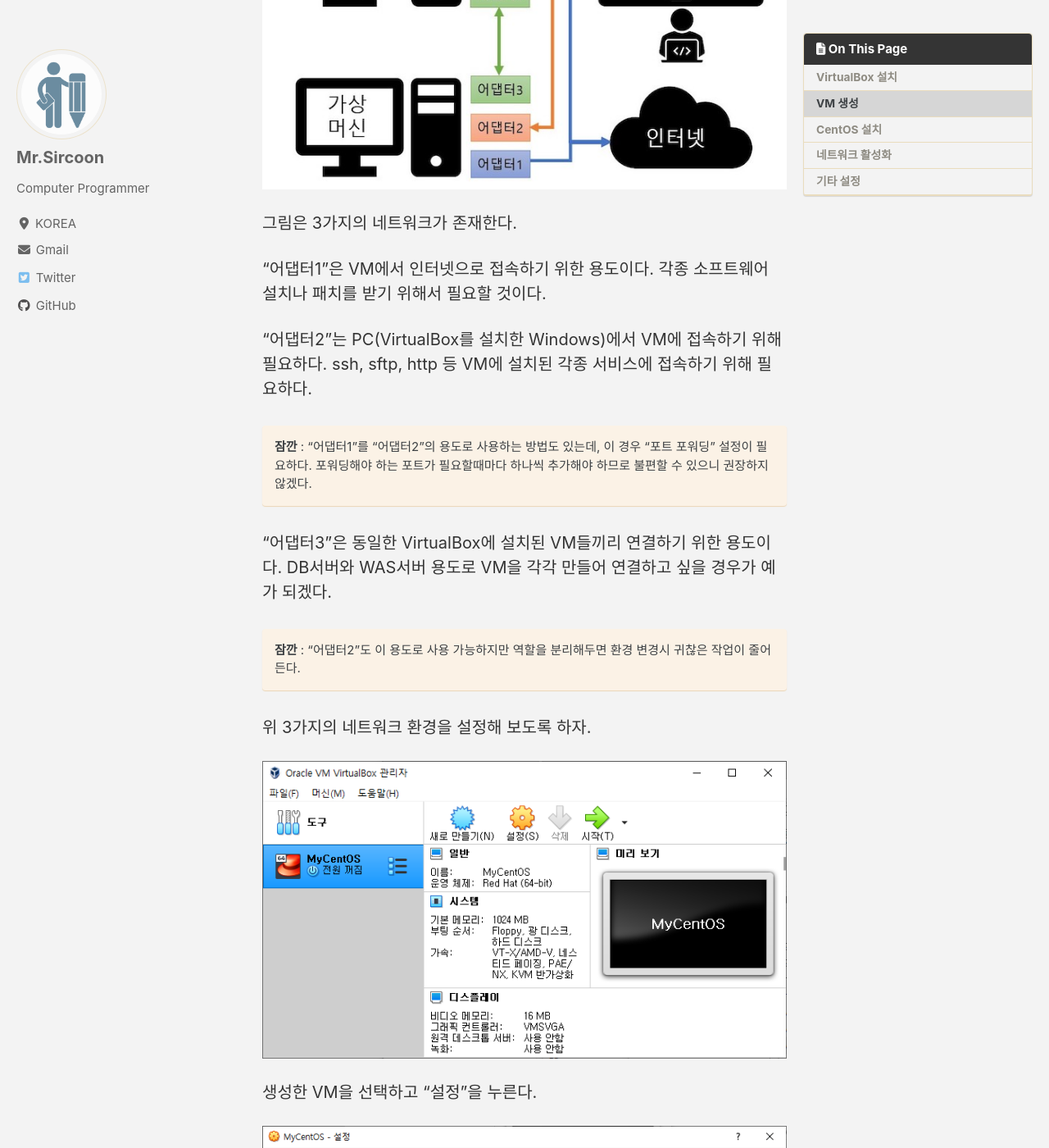
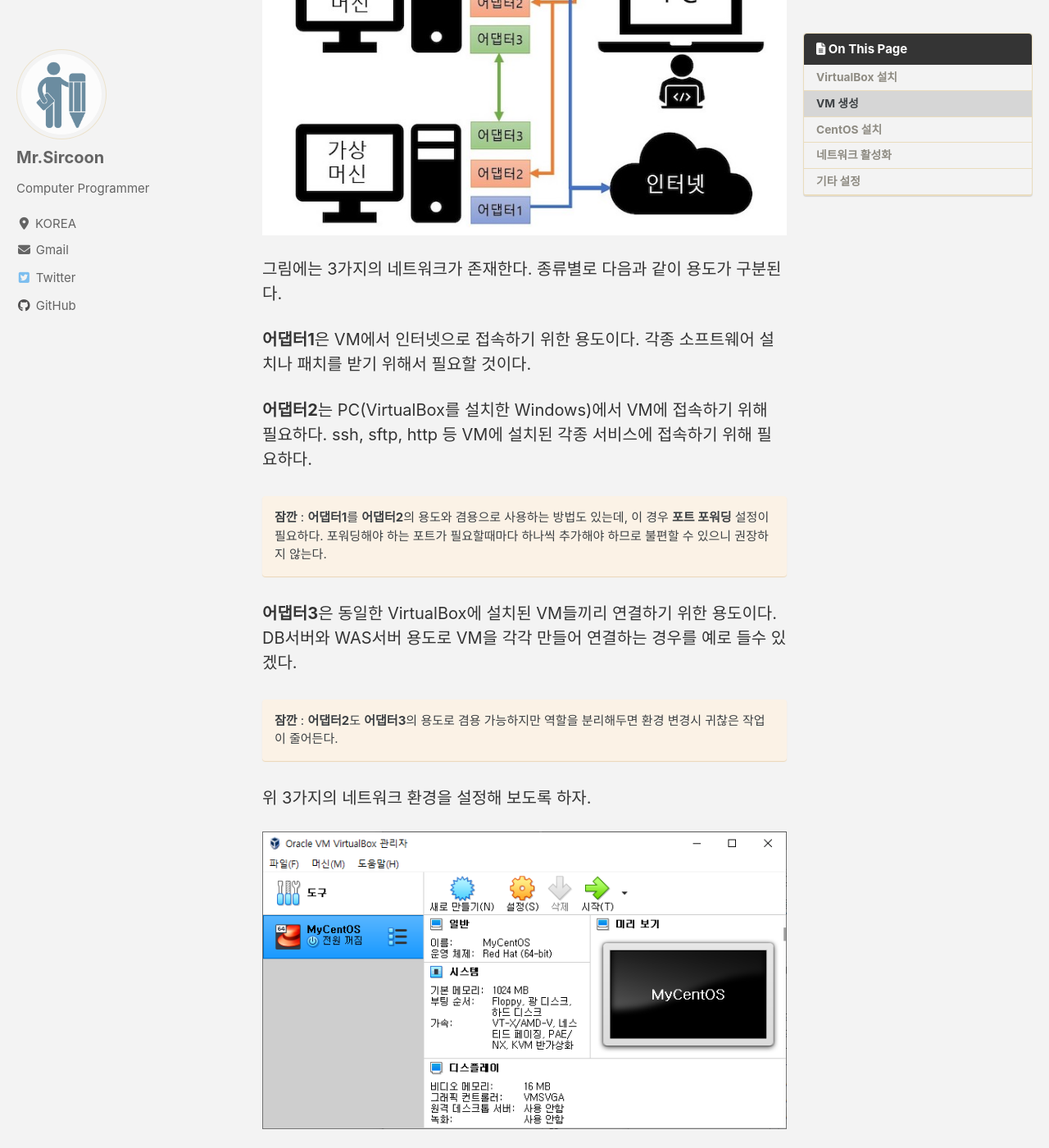
Before and after one commit to mrsoulware/mrsoulware.github.io, a Jekyll site: the page built from _posts/2020/2020-04-24-vbox-centos.md, in a window 1280 px wide and 1400 px high, scrolled down 3205 px. Shown: the whole window at 82% size. Built offline with Jekyll 4.4.1, drawn with Linux system fonts in a browser that asks for light colours; cached includes are drawn as plain includes; nearby versions of some CDN libraries; some of the changed text lies outside the part shown.

Commit message:
update post

```diff
--- a/_posts/2020/2020-04-24-vbox-centos.md
+++ b/_posts/2020/2020-04-24-vbox-centos.md
@@ -8,7 +8,9 @@
 ---
 
 리눅스에서 프로그램 개발 등을 하기 위한 용도로 개인 PC에서 VM(가상머신)으로 리눅스를 설치하는 방법을 알아보자.
+
 전체 과정은 윈도우즈 PC에 VirtualBox를 설치하고 VM(Vitual Machine)을 생성한 후 CentOS 리눅스를 설치하는 순서이다.
+현재 시점 최신버전인 VirtualBox 6.1 버전, CentOS 8 버전을 기준으로 설명하지만 이전 버전에서도 GUI 형태만 조금 차이가 있으므로 특별한 어려움은 없을 것이다.
 
 # VirtualBox 설치
 
@@ -27,19 +29,19 @@
 
 ![](/assets/images/vbox-cent1.png)
 
-처음 실행시 나타나는 화면은 위와 같은 "가이드 모드" 화면이다.
-"가이드 모드"는 단계가 상대적으로 길다.
-단계를 단축하기위해 "전문가 모드" 버튼을 누른다.
+처음 실행시 나타나는 화면은 위와 같은 **가이드 모드** 화면이다.
+**가이드 모드**는 단계가 상대적으로 길다.
+단계를 단축하기위해 **전문가 모드** 버튼을 누른다.
 
 ![](/assets/images/vbox-cent2.png)
 
-VM의 이름과 메모리 크기를 적당히 입력하고 "만들기" 버튼을 누른다.
+VM의 **이름**과 **메모리 크기**를 적당히 입력하고 **만들기** 버튼을 누른다.
 용도에 따라 차이는 있겠지만 GUI 없이 일반 서버처럼 원격접속하여 사용하는 경우에, 메모리 크기는 1024MB 정도면 불편없이 사용이 가능하다.
 
 ![](/assets/images/vbox-cent3.png)
 
-VM의 가상 디스크를 만드는 화면에서는 디스크 크기를 입력하고 역시 "만들기" 버튼을 누른다.
-여기서 동적할당은 필요시 확장되는 방식으로, PC 디스크 공간을 처음부터 차지하지 않으니 넉넉히 입력하도록 한다.
+VM의 가상 디스크를 만드는 화면에서는 디스크 크기를 입력하고 역시 **만들기** 버튼을 누른다.
+여기서 **동적할당**은 필요시 확장되는 방식으로, PC 디스크 공간을 처음부터 차지하지 않으니 넉넉히 입력하도록 한다.
 
 ![](/assets/images/vbox-cent4.png)
 
@@ -52,21 +54,23 @@
 
 ![](/assets/images/vm-network.jpg)
 
-그림은 3가지의 네트워크가 존재한다.
+그림에는 3가지의 네트워크가 존재한다.
+종류별로 다음과 같이 용도가 구분된다.
 
-"어댑터1"은 VM에서 인터넷으로 접속하기 위한 용도이다.
+**어댑터1**은 VM에서 인터넷으로 접속하기 위한 용도이다.
 각종 소프트웨어 설치나 패치를 받기 위해서 필요할 것이다.
 
-"어댑터2"는 PC(VirtualBox를 설치한 Windows)에서 VM에 접속하기 위해 필요하다.
+**어댑터2**는 PC(VirtualBox를 설치한 Windows)에서 VM에 접속하기 위해 필요하다.
 ssh, sftp, http 등 VM에 설치된 각종 서비스에 접속하기 위해 필요하다.
 
-**잠깐** : "어댑터1"를 "어댑터2"의 용도로 사용하는 방법도 있는데, 이 경우 "포트 포워딩" 설정이 필요하다. 포워딩해야 하는 포트가 필요할때마다 하나씩 추가해야 하므로 불편할 수 있으니 권장하지 않겠다.
+**잠깐** : **어댑터1**를 **어댑터2**의 용도와 겸용으로 사용하는 방법도 있는데, 이 경우 **포트 포워딩** 설정이 필요하다.
+포워딩해야 하는 포트가 필요할때마다 하나씩 추가해야 하므로 불편할 수 있으니 권장하지 않는다.
 {: .notice--warning}
 
-"어댑터3"은 동일한 VirtualBox에 설치된 VM들끼리 연결하기 위한 용도이다.
-DB서버와 WAS서버 용도로 VM을 각각 만들어 연결하고 싶을 경우가 예가 되겠다.
+**어댑터3**은 동일한 VirtualBox에 설치된 VM들끼리 연결하기 위한 용도이다.
+DB서버와 WAS서버 용도로 VM을 각각 만들어 연결하는 경우를 예로 들수 있겠다.
 
-**잠깐** : "어댑터2"도 이 용도로 사용 가능하지만 역할을 분리해두면 환경 변경시 귀찮은 작업이 줄어든다.
+**잠깐** : **어댑터2**도 **어댑터3**의 용도로 겸용 가능하지만 역할을 분리해두면 환경 변경시 귀찮은 작업이 줄어든다.
 {: .notice--warning}
 
 
@@ -74,41 +78,44 @@
 
 ![](/assets/images/vbox-cent4.png)
 
-생성한 VM을 선택하고 "설정"을 누른다.
+생성한 VM을 선택하고 **설정**을 누른다.
 
 ![](/assets/images/vbox-cent5.png)
 
-기본적으로 "어댑터1"은 "네트워크 어댑터 사용하기"가 체크되어 있고 "NAT"로 되어 있을 것이다.
-설정값이 다르다면 변경하고 "어댑터2" 탭으로 이동한다.
+기본적으로 **어댑터1**은 **네트워크 어댑터 사용하기**가 체크되어 있고 **NAT**로 되어 있을 것이다.
+설정값이 다르다면 변경하고 **어댑터2** 탭으로 이동한다.
 
 ![](/assets/images/vbox-cent6.png)
 
-"어댑터2"는 "호스트 전용 어댑터"로 변경하고 "네트워크 어댑터 사용하기"를 체크한다.
+**어댑터2**는 **호스트 전용 어댑터**로 변경하고 **네트워크 어댑터 사용하기**를 체크한다.
 
 ![](/assets/images/vbox-cent7.png)
 
-"어댑터3"은 "내부 어댑터"로 변경하고 역시 "네트워크 어댑터 사용하기"를 체크한다.
+**어댑터3**은 **내부 어댑터**로 변경하고 역시 **네트워크 어댑터 사용하기**를 체크한다.
 
 여기까지의 과정을 실제 PC로 비유하면, 원하는 크기의 메모리와 하드디스크를 꼽았고 네트워크 카드(일명 랜카드)도 3개를 붙인후 네트워크 케이블도 각각 연결하였다고 생각하면 되겠다.
 
 # CentOS 설치
 
 이제 CentOS 설치를 시작해 보자.
-[https://www.centos.org/download/](https://www.centos.org/download/) 페이지에서 "CentOS Linux DVD ISO" 파일을 다운로드 받는다.
+[https://www.centos.org/download/](https://www.centos.org/download/) 페이지에서 **CentOS Linux DVD ISO** 파일을 다운로드 받는다.
 
-다운로드가 완료되었으면, 생성한 VM을 선택하고 “설정” 화면을 열어보자.
+다운로드가 완료되었으면, 생성한 VM을 선택하고 **설정** 화면을 열어보자.
 
 ![](/assets/images/vbox-cent9.png)
 
-저장소를 보면 장치 목록에서 "컨트롤러: IDE" 하위의 "비어 있음"으로 표시되는데 이부분을 클릭한 후, 오른쪽 상단의 광학 드라이브의 가장 오른쪽 "DISK 모양의 아이콘"을 클릭 후 "가상 광 디스크 파일 선택"을 통해 다운로드 받은 ISO 파일을 지정한다. 이제 "비어 있음"은 해당 ISO파일명으로 변경된다. 마치 CD를 PC에 삽입한 것과 같이 된 것이다.
+저장소를 보면 장치 목록에서 **컨트롤러: IDE** 하위의 **비어 있음**으로 표시되는데 이부분을 클릭하자.
+다음으로, 오른쪽 상단의 광학 드라이브의 가장 오른쪽 **DISK 모양의 아이콘**을 클릭 후 **가상 광 디스크 파일 선택**을 통해 다운로드 받은 ISO 파일을 지정한다.
+이제 **비어 있음**은 해당 **ISO 파일명**으로 변경된다.
+마치 CD를 PC에 삽입한 것과 같이 된 것이다.
 
 ![](/assets/images/vbox-cent10.png)
 
-이제 VM의 전원버튼을 눌러보자. VM 선택 후 "시작" 버튼을 누른다.
+이제 VM의 전원버튼을 눌러보자. VM 선택 후 **시작** 버튼을 누른다.
 
 ![](/assets/images/vbox-cent11.png)
 
-다시 한번, ISO 이미지를 선택하고 "시작" 버튼을 누른다.
+다시 한번, ISO 이미지를 선택하고 **시작** 버튼을 누른다.
 
 **잠깐** : 최근 VirtualBox 버전에 추가된 기능으로 아직 OS가 설치되지 않은 VM을 처음 시작하게 될때 나오는 화면이다.
 이미 전단계에서 ISO 파일을 선택하는 과정이 있었는데 구버전의 VirtualBox에서 하는 방식이다.
@@ -117,48 +124,49 @@
 
 ![](/assets/images/vbox-cent12.png)
 
-이제 설치 프로그램이 시작되었다. i키 입력후 엔터키를 누르거나, 방향키로 직접 "Install CentOS Linux 8"를 선택한 후 엔터키를 누르면 된다.
+이제 설치 프로그램이 시작되었다. i키 입력후 엔터키를 누르거나, 방향키로 직접 **Install CentOS Linux 8**를 선택한 후 엔터키를 누르면 된다.
 
 ![](/assets/images/vbox-cent13.png)
 
-원하는 언어를 선택하고 "계속 진행" 버튼을 누른다.
+원하는 언어를 선택하고 **계속 진행** 버튼을 누른다.
 
 ![](/assets/images/vbox-cent14.png)
 
-설치 옵션 화면이 나타나는데, 여기서는 "시간 및 날짜", "소프트웨어 선택", "설치 목적지" 3가지를 설정해보겠다.
+설치 옵션 화면이 나타나는데, 여기서는 **시간 및 날짜**, **소프트웨어 선택**, **설치 목적지**를 설정해보겠다.
 
 ![](/assets/images/vbox-cent17.png)
 
-"시간 및 날짜"에서는 지역을 변경한다.
+**시간 및 날짜**에서는 지역을 변경한다.
 지역은 콤보박스에서 선택하거나 지도를 클릭하여 설정할 수도 있다.
-변경 후 완료 버튼을 누른다.
+변경 후 **완료** 버튼을 누른다.
 
 ![](/assets/images/vbox-cent15.png)
 
-"소프트웨어 선택"에서는 용도에 따른 환경을 선택하여 설치할 소프트웨어의 범위를 정하는 부분이다.
-이 글에서는 "최소 설치"를 기준으로 진행하겠다.
+**소프트웨어 선택**에서는 용도에 따른 환경을 선택하여 설치할 소프트웨어의 범위를 정하는 부분이다.
+이 글에서는 **최소 설치**를 기준으로 진행하겠다.
 
-**잠깐** : 대부분 자원이 풍부하지 않은 PC에 VirtualBox 상에서 설치하는 VM이다 보니 최대한 가볍게 사용할 수 있도록 메모리도 1GB 정도로 잡고 "최소설치"를 기준으로 진행하게 되었다.
+**잠깐** : 대부분 자원이 풍부하지 않은 PC에 VirtualBox 상에서 설치하는 VM이다.
+그래서 최대한 가볍게 사용할 수 있도록 메모리도 1GB 정도로 잡고 "최소설치"를 기준으로 진행하게 되었다.
 나중에 필요한 소프트웨어는 추가로 설치하면 될것이고 그 과정에서 배우게 되는것도 많을 것이다.
 {: .notice--warning}
 
 ![](/assets/images/vbox-cent16.png)
 
-"설치 목적지"는 OS를 설치할 디스크와 파티션 등을 구성할 수 있는 화면이다.
-그냥 "완료" 버튼을 누르면 자동으로 적정하게 구성된다.
+**설치 목적지**는 OS를 설치할 디스크와 파티션 등을 구성할 수 있는 화면이다.
+그냥 **완료** 버튼을 누르면 자동으로 적정하게 구성된다.
 
 ![](/assets/images/vbox-cent18.png)
 
-설치 옵션을 모두 완료하였으면 "설치 시작" 버튼을 누른다.
+설치 옵션을 모두 완료하였으면 **설치 시작** 버튼을 누른다.
 
 ![](/assets/images/vbox-cent19.png)
 
-설치가 진행되는 과정 중에 Root 암호를 설정하도록 한다.
+설치가 진행되는 과정 중에 root 암호를 설정하도록 한다.
 
 ![](/assets/images/vbox-cent20.png)
 
 설치가 완료되었다.
-"재부팅" 버튼을 누르기 전에, 먼저 아래와 같이 저장소에서 설치CD를 꺼내자.
+**재부팅 버튼을 누르기 전**에, 먼저 아래와 같이 저장소에서 **설치 CD 제거**(ISO 파일 연결 해제)를 하자.
 CD를 꺼내지 않으면 재부팅 후 다시 원래의 설치시작 화면으로 돌아갈수도 있을 것이다.
 
 ![](/assets/images/vbox-cent21.png)
@@ -267,17 +275,18 @@
 
 **기본 머신 폴더 변경**
 
-C드라이브에 공간 여유가 없을 경우, "파일>환경설정>일반" 메뉴에서 기본 머신 폴더를 수정(ex. D:\VboxVM)할 수 있다.
+C드라이브에 공간 여유가 없을 경우, **파일>환경설정>일반** 메뉴에서 기본 머신 폴더를 수정(ex. D:\VboxVM)할 수 있다.
+이미 VM을 생성한 후에는 과정이 복잡해 질수 있으니, VirtualBox 설치 후 바로 설정하는 것이 좋다.
 
 **호스트 네트워크 관리자**
 
-메인 메뉴를 통해 호스트 네트워크 관리자를 실행할 수 있다.
-기본적으로 하나가 설정되어 있는데 설정값을 보면 다음과 같다.
+메뉴 **파일>호스트 네트워크 관리자**를 선택하면 호스트 네트워크 관리자 화면을 볼수 있다.
+기본적으로 한개가 설정되어 있는데 설정값을 보면 다음과 같다.
 
 * IPv4 주소 : 192.168.56.1
 * 서브넷마스크 : 255.255.255.0
 
-이것은 앞에 네트워크 설정에서 어댑터2와 관련되어 있는 부분이다.
+이것은 앞에 네트워크 설정에서 어댑터2와 관련된 부분이다.
 설정한 IP의 192.168.56.* 부분이 동일하다는 것을 알수 있다.
-만약 이부분에 맞지 않을 경우 제대로 접속할 수 없다.
-접속 문제 발생시 확인해보고 차이가 있다면 어댑터 설정을 바꾸거나 호스트 네트워크 부분을 바꾸어 일치시키도록 한다.
+이 설정이 맞지 않을 경우 네트워크가 정상 작동하지 않아 접속할 수 없게 된다.
+만약 접속에 문제가 있다면 이 설정을 확인해보고, 어댑터 설정을 바꾸거나 호스트 네트워크 설정을 바꾸어 일치시키도록 한다.
```
Also changed, not shown: other parts of _posts/2020/2020-04-24-vbox-centos.md (+1 -1 lines).
